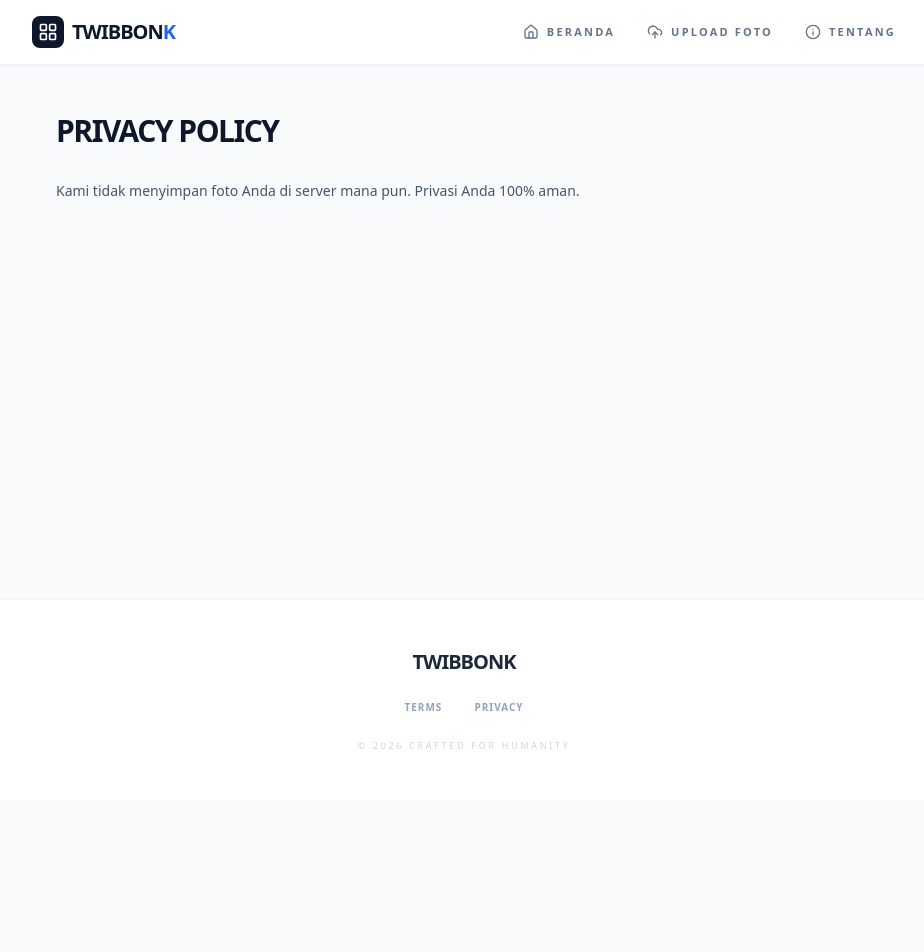
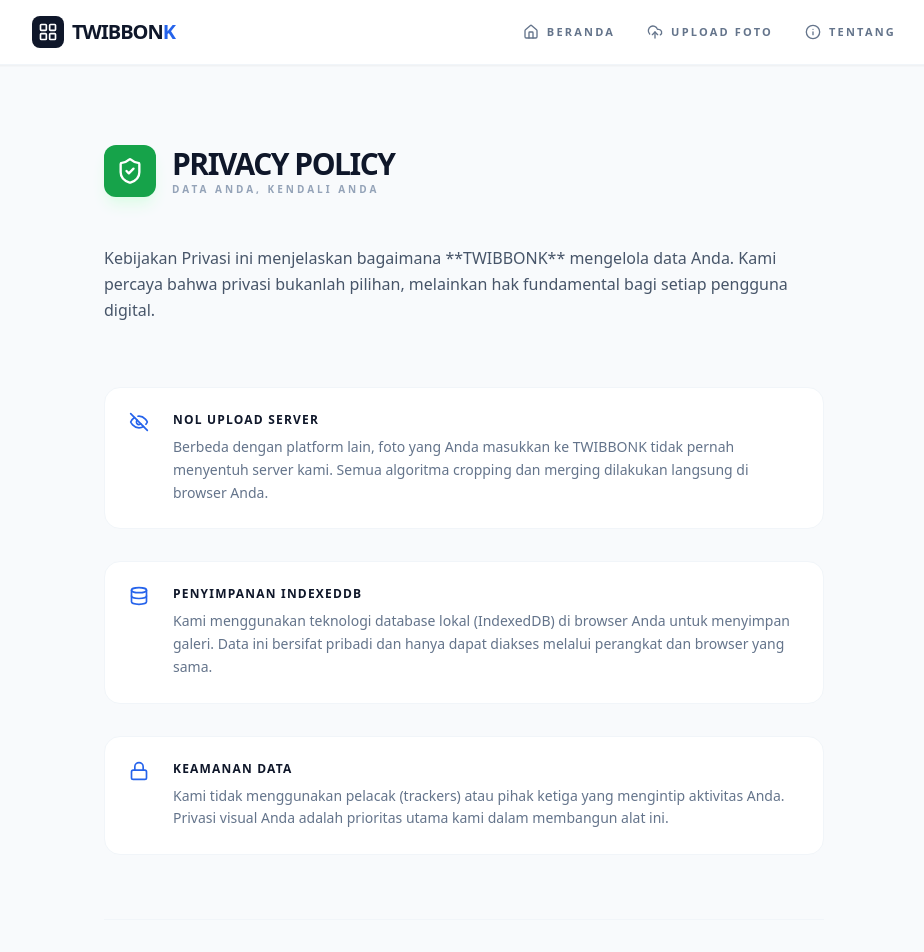
Before and after one commit to DaveAngelia257760/intifadah, a React (Vite) app: page /privacy in a window 1280 px wide. Shown: the top 952 px of the page, without its empty margins (176-1100 px from the left). Before the commit the page ends 800 px from the top, so only its background shows below. Built offline with nearby package versions, Linux system fonts and the light colour scheme.

Commit message:
Update Privacy.jsx

```diff
--- a/src/pages/Privacy.jsx
+++ b/src/pages/Privacy.jsx
@@ -1,10 +1,59 @@
 import React from 'react';
+import { ShieldCheck, EyeOff, Database, Lock } from 'lucide-react';
 
 export default function Privacy() {
+  const points = [
+    {
+      icon: <EyeOff size={20} />,
+      title: "Nol Upload Server",
+      desc: "Berbeda dengan platform lain, foto yang Anda masukkan ke TWIBBONK tidak pernah menyentuh server kami. Semua algoritma cropping dan merging dilakukan langsung di browser Anda."
+    },
+    {
+      icon: <Database size={20} />,
+      title: "Penyimpanan IndexedDB",
+      desc: "Kami menggunakan teknologi database lokal (IndexedDB) di browser Anda untuk menyimpan galeri. Data ini bersifat pribadi dan hanya dapat diakses melalui perangkat dan browser yang sama."
+    },
+    {
+      icon: <Lock size={20} />,
+      title: "Keamanan Data",
+      desc: "Kami tidak menggunakan pelacak (trackers) atau pihak ketiga yang mengintip aktivitas Anda. Privasi visual Anda adalah prioritas utama kami dalam membangun alat ini."
+    }
+  ];
+
   return (
-    <div className="py-12 px-6">
-      <h1 className="text-3xl font-black uppercase tracking-tighter mb-8">Privacy Policy</h1>
-      <p className="text-sm text-slate-600">Kami tidak menyimpan foto Anda di server mana pun. Privasi Anda 100% aman.</p>
+    <div className="py-20 px-6 max-w-3xl mx-auto animate-in fade-in slide-in-from-bottom-4 duration-700">
+      <div className="flex items-center gap-4 mb-12">
+        <div className="p-3 bg-green-600 rounded-xl text-white shadow-lg shadow-green-100">
+          <ShieldCheck size={28} />
+        </div>
+        <div>
+          <h1 className="text-3xl font-black uppercase tracking-tighter text-slate-900">Privacy Policy</h1>
+          <p className="text-[10px] text-slate-400 font-bold uppercase tracking-[0.3em]">Data Anda, Kendali Anda</p>
+        </div>
+      </div>
+
+      <p className="text-slate-600 mb-16 leading-relaxed">
+        Kebijakan Privasi ini menjelaskan bagaimana **TWIBBONK** mengelola data Anda. Kami percaya bahwa privasi bukanlah pilihan, melainkan hak fundamental bagi setiap pengguna digital.
+      </p>
+
+      <div className="grid gap-8">
+        {points.map((p, i) => (
+          <div key={i} className="flex gap-6 p-6 rounded-2xl border border-slate-100 bg-white hover:border-blue-100 transition-colors">
+            <div className="text-blue-600 shrink-0">{p.icon}</div>
+            <div>
+              <h3 className="font-black text-slate-900 uppercase text-xs tracking-widest mb-2">{p.title}</h3>
+              <p className="text-slate-500 text-sm leading-relaxed">{p.desc}</p>
+            </div>
+          </div>
+        ))}
+      </div>
+
+      <div className="mt-16 pt-8 border-t border-slate-100">
+        <h4 className="text-xs font-black text-slate-900 uppercase tracking-widest mb-4">Kontak Privasi</h4>
+        <p className="text-sm text-slate-500">
+          Jika Anda memiliki pertanyaan mengenai implementasi teknis IndexedDB atau Canvas API yang kami gunakan untuk melindungi privasi Anda, silakan hubungi tim pengembang melalui repository resmi kami.
+        </p>
+      </div>
     </div>
   );
 }
```
